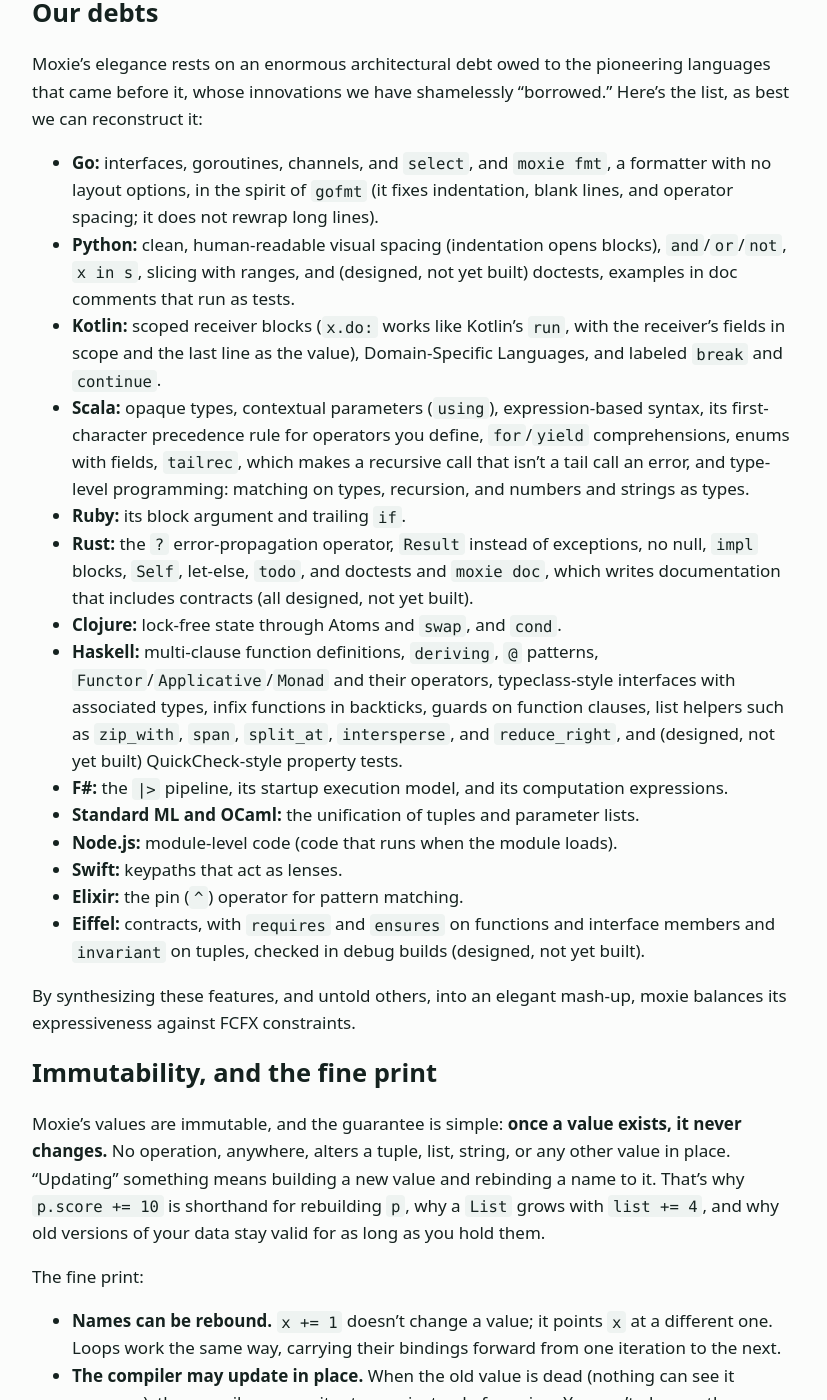
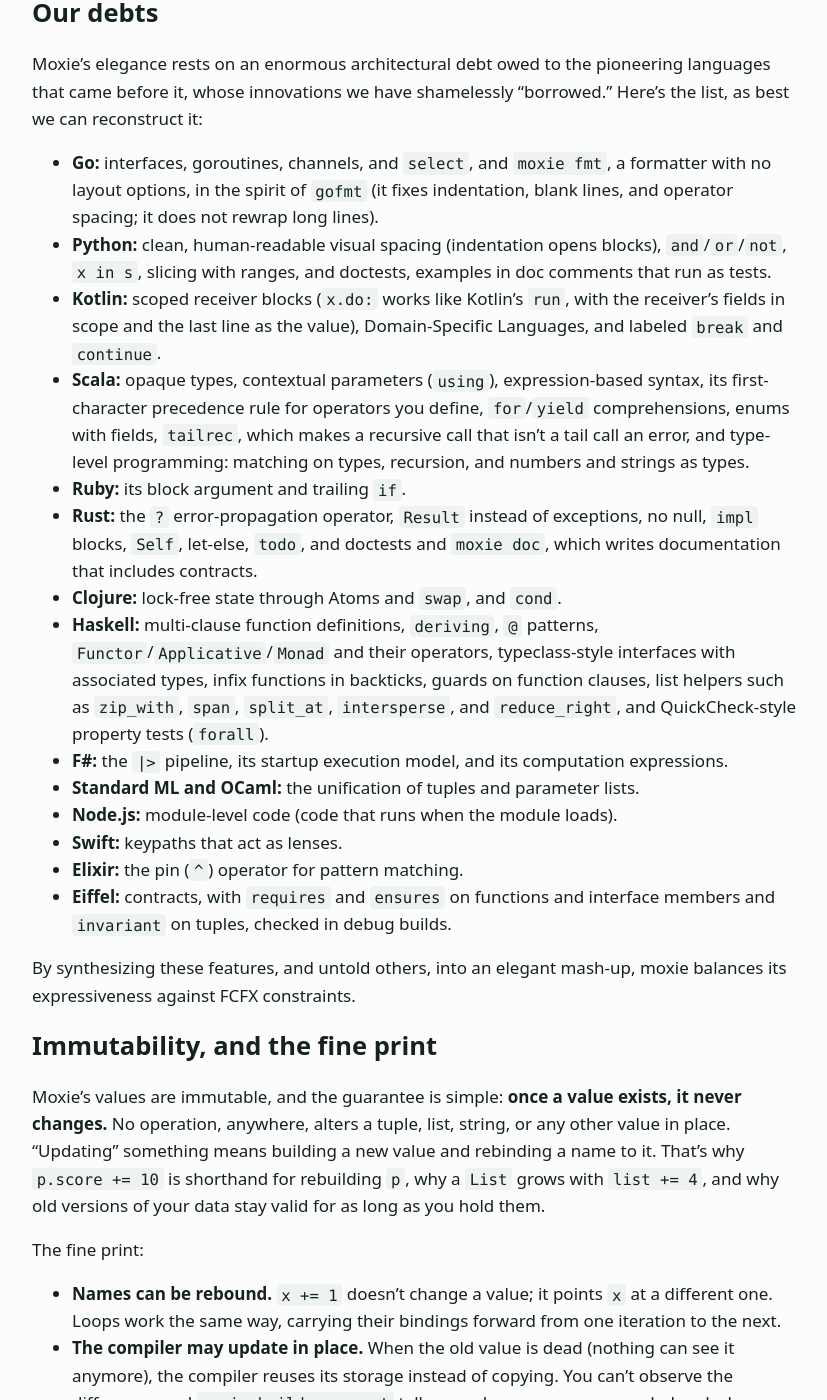
Before and after one commit to slconverse1/moxie, a Jekyll site: the page built from docs/index.md, in a window 1280 px wide and 1400 px high, scrolled down 3143 px. Shown: the whole window, without its empty margins (224-1051 px from the left). Built offline with Jekyll 4.4.1, drawn with Linux system fonts in a browser that asks for light colours; some of the changed text lies outside the part shown.

Commit message:
Docs: remove stale 'designed, not yet built' notes (contracts, doctests, moxie doc, forall are built) and the claim that there is no type-level matching
Co-Authored-By: Claude Sonnet 5.5 <noreply@anthropic.com>
Claude-Session: https://claude.ai/code/session_01XCzUchPRZuBnrDtgjNTTye

```diff
--- a/docs/index.md
+++ b/docs/index.md
@@ -93,19 +93,19 @@ Assume this code lives in its own file. Notice the two-space moxie indentation.
 Moxie's elegance rests on an enormous architectural debt owed to the pioneering languages that came before it, whose innovations we have shamelessly "borrowed." Here's the list, as best we can reconstruct it:
 
 - **Go:** interfaces, goroutines, channels, and `select`, and `moxie fmt`, a formatter with no layout options, in the spirit of `gofmt` (it fixes indentation, blank lines, and operator spacing; it does not rewrap long lines).
-- **Python:** clean, human-readable visual spacing (indentation opens blocks), `and`/`or`/`not`, `x in s`, slicing with ranges, and (designed, not yet built) doctests, examples in doc comments that run as tests.
+- **Python:** clean, human-readable visual spacing (indentation opens blocks), `and`/`or`/`not`, `x in s`, slicing with ranges, and doctests, examples in doc comments that run as tests.
 - **Kotlin:** scoped receiver blocks (`x.do:` works like Kotlin's `run`, with the receiver's fields in scope and the last line as the value), Domain-Specific Languages, and labeled `break` and `continue`.
 - **Scala:** opaque types, contextual parameters (`using`), expression-based syntax, its first-character precedence rule for operators you define, `for`/`yield` comprehensions, enums with fields, `tailrec`, which makes a recursive call that isn't a tail call an error, and type-level programming: matching on types, recursion, and numbers and strings as types.
 - **Ruby:** its block argument and trailing `if`.
-- **Rust:** the `?` error-propagation operator, `Result` instead of exceptions, no null, `impl` blocks, `Self`, let-else, `todo`, and doctests and `moxie doc`, which writes documentation that includes contracts (all designed, not yet built).
+- **Rust:** the `?` error-propagation operator, `Result` instead of exceptions, no null, `impl` blocks, `Self`, let-else, `todo`, and doctests and `moxie doc`, which writes documentation that includes contracts.
 - **Clojure:** lock-free state through Atoms and `swap`, and `cond`.
-- **Haskell:** multi-clause function definitions, `deriving`, `@` patterns, `Functor`/`Applicative`/`Monad` and their operators, typeclass-style interfaces with associated types, infix functions in backticks, guards on function clauses, list helpers such as `zip_with`, `span`, `split_at`, `intersperse`, and `reduce_right`, and (designed, not yet built) QuickCheck-style property tests.
+- **Haskell:** multi-clause function definitions, `deriving`, `@` patterns, `Functor`/`Applicative`/`Monad` and their operators, typeclass-style interfaces with associated types, infix functions in backticks, guards on function clauses, list helpers such as `zip_with`, `span`, `split_at`, `intersperse`, and `reduce_right`, and QuickCheck-style property tests (`forall`).
 - **F#:** the `|>` pipeline, its startup execution model, and its computation expressions.
 - **Standard ML and OCaml:** the unification of tuples and parameter lists.
 - **Node.js:** module-level code (code that runs when the module loads).
 - **Swift:** keypaths that act as lenses.
 - **Elixir:** the pin (`^`) operator for pattern matching.
-- **Eiffel:** contracts, with `requires` and `ensures` on functions and interface members and `invariant` on tuples, checked in debug builds (designed, not yet built).
+- **Eiffel:** contracts, with `requires` and `ensures` on functions and interface members and `invariant` on tuples, checked in debug builds.
 
 By synthesizing these features, and untold others, into an elegant mash-up, moxie balances its expressiveness against FCFX constraints.
 
```
Also changed, not shown: other parts of docs/index.md (+1 -1 lines), docs/gc/index.md (+5 -5 lines), docs/gc/spec.md (+3 -3 lines), docs/spec.md (+3 -3 lines).
